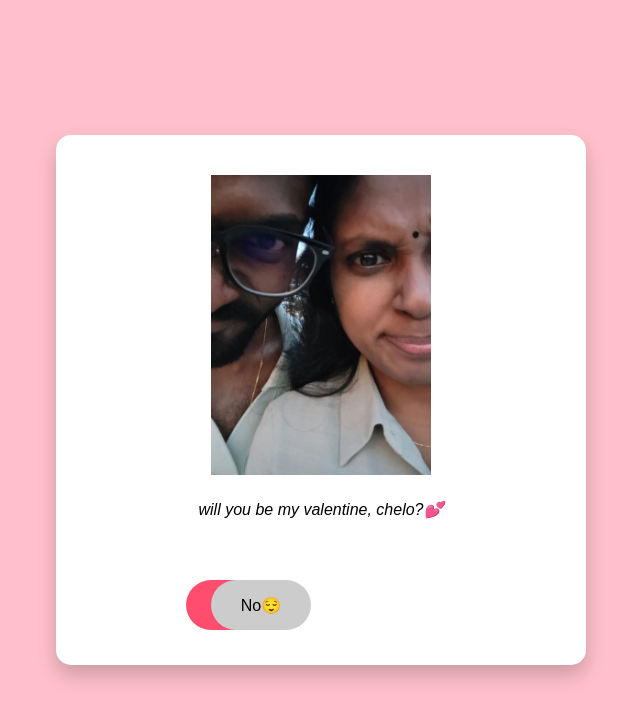
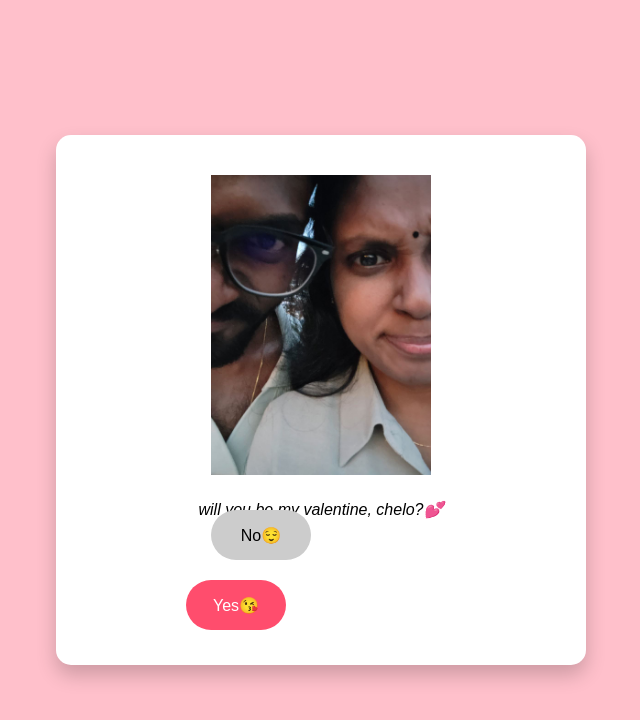
Before and after one commit to Raaj2611/chelo, a plain HTML site: page index.html in a window 1280 px wide. Shown: the whole page, without its empty margins (269-909 px from the left). Drawn offline with Linux system fonts and the light colour scheme.

Commit message:
Update style.css

```diff
--- a/style.css
+++ b/style.css
@@ -55,7 +55,7 @@ body {
     padding: 12px 25px;
     font-size: 16px;
     right: 700px;
-    top: 570px;
+    top: 500px;
     width: 100px;
 }
 
```
